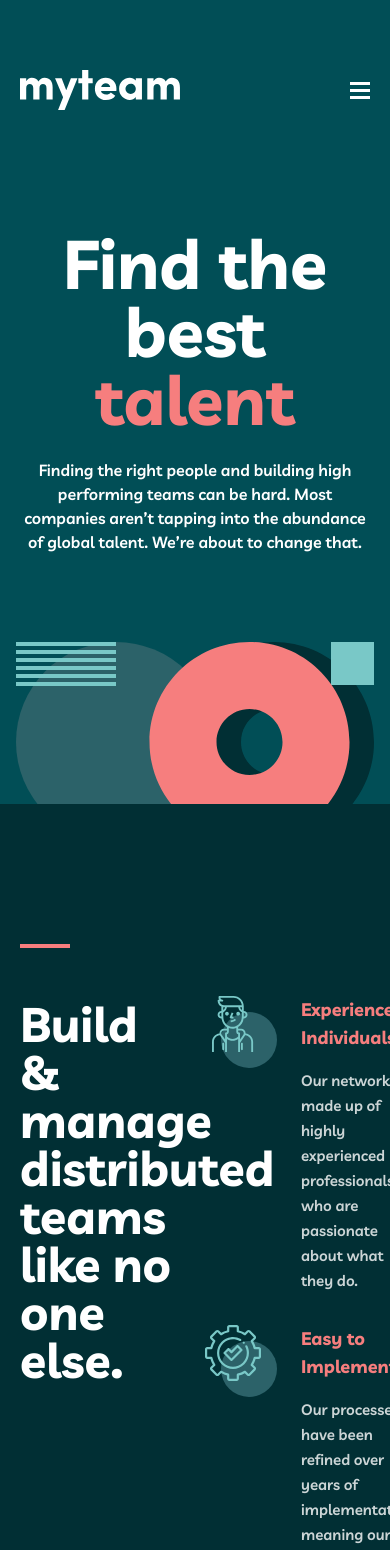
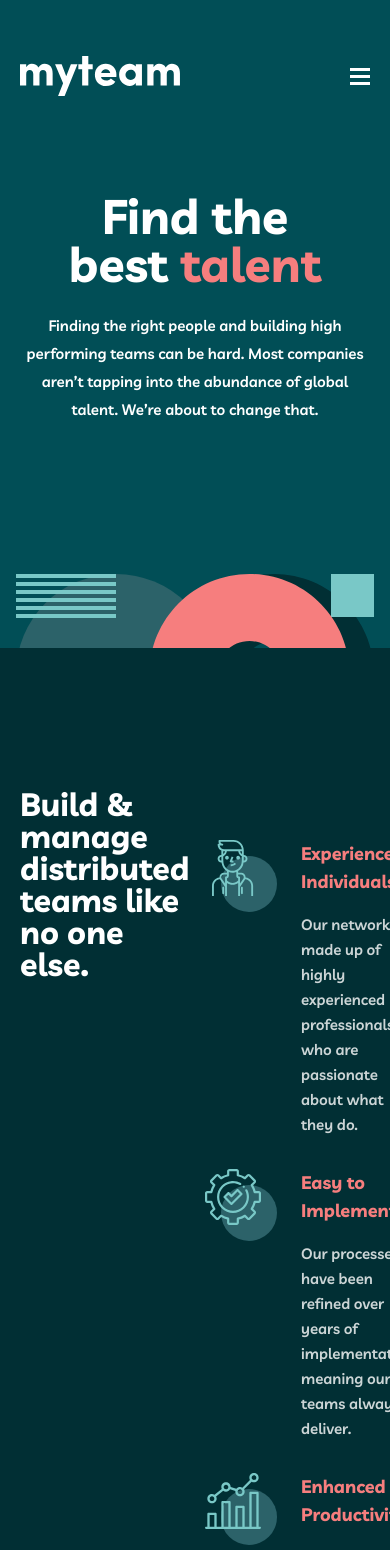
Before and after one commit to YaxyobekUz/my-team, a React (Vite) app: page / in a window 390 px wide. Shown: the top 1550 px of the page. Built offline with nearby package versions, Linux system fonts and the light colour scheme.

Commit message:
header and indexhero optimized all devices

```diff
--- a/src/components/Header.jsx
+++ b/src/components/Header.jsx
@@ -9,7 +9,7 @@ const Header = () => {
     setActive(!active);
   }
   return (
-    <header className='text-white pt-70'>
+    <header className='text-white pt-70 max-730:pt-16 max-540:pt-14 max-370:pt-12'>
       <div className="flex container items-center justify-between">
         {/* logo  */}
         <Link className='rounded-sm focus:outline-offset-4' to='/'>
--- a/src/components/IndexHero.jsx
+++ b/src/components/IndexHero.jsx
@@ -4,15 +4,15 @@ import circleShapes from '../assets/images/circle-shapes.svg'
 
 const IndexHero = () => {
     return (
-        <div className='pt-120 pb-250'>
+        <div className='pt-120 pb-250 max-730:pt-28 max-540:pt-24 max-540:pb-56 max-370:pt-20 max-370:pb-48'>
             <div className="flex items-stretch gap-30px container relative max-730:flex-col max-730:items-center max-730:text-center max-730:gap-6 max-730:text-64 max-730:leading-56">
-                <h1 className="text-100 max-w-635 leading-100 font-bold mr-auto max-1050:text-80 max-1050:leading-88 max-940:text-7xl max-940:w-full max-940:max-w-max max-800:text-68 max-800:leading-68 max-730:m-0">Find the <br /> best <span className="text-primary-light_coral">talent</span></h1>
+                <h1 className="text-100 max-w-635 leading-100 font-bold mr-auto max-1050:text-80 max-1050:leading-88 max-940:text-7xl max-940:w-full max-940:max-w-max max-800:text-68 max-800:leading-68 max-730:m-0 max-730:text-64 max-730:leading-56 max-540:text-6xl max-440:leading-48 max-440:text-5xl max-370:text-40 max-370:leading-40">Find the <br /> best <span className="text-primary-light_coral">talent</span></h1>
                 <div className='flex flex-col max-h-full relative'>
-                    <div className="restangle-shape bg-secondary-rapture_blue max-730:hidden"></div>
-                    <p className="max-w-445 max-940:text-base mt-auto max-730:mt-0">Finding the right people and building high performing teams can be hard. Most companies aren’t tapping into the abundance of global talent. We’re about to change that.</p>
+                    <div className="restangle-shape bg-secondary-rapture_blue"></div>
+                    <p className="max-w-445 max-940:text-base max-940:leading-7 mt-auto max-730:text-15 max-730:mt-0">Finding the right people and building high performing teams can be hard. Most companies aren’t tapping into the abundance of global talent. We’re about to change that.</p>
                 </div>
                 <img width={200} height={200} className='absolute -left-265' src={circleShape} alt="" aria-hidden='true' />
-                <img width={358} height={100} className='flex items-start absolute -bottom-250 right-5 object-cover object-top h-1/2 max-730:right-auto' src={circleShapes} alt="" aria-hidden='true' />
+                <img width={358} height={100} className='flex items-start absolute -bottom-250 right-5 object-cover object-top h-100 max-730:right-auto' src={circleShapes} alt="" aria-hidden='true' />
             </div>
         </div>
     )
--- a/src/index.css
+++ b/src/index.css
@@ -162,7 +162,7 @@ p {
   transition: rotate 150ms linear, transfom 150ms linear, opacity 150ms linear, translate 150ms linear, scale 150ms linear;
 }
 
-.homepage-navbar{
+.homepage-navbar {
   transition: transform 0.3s linear;
 }
 
@@ -193,3 +193,55 @@ p {
 .hamburger-btn_active span:nth-child(3) {
   transform: translateY(0px) rotate(90deg);
 }
+
+@media only screen and (max-width:940px) {
+  h1 {
+    font-size: 72px;
+    line-height: 72px;
+  }
+
+  h2 {
+    font-size: 42px;
+    line-height: 42px;
+  }
+
+  p {
+    font-size: 17px;
+  }
+}
+
+@media only screen and (max-width:800px) {
+  h1 {
+    font-size: 67px;
+    line-height: 67px;
+  }
+
+  h2 {
+    font-size: 37px;
+    line-height: 37px;
+  }
+
+  p {
+    font-size: 16px;
+  }
+}
+
+@media only screen and (max-width:730px) {
+  h1 {
+    font-size: 64px;
+    line-height: 56px;
+  }
+
+  h2 {
+    font-size: 32px;
+    line-height: 32px;
+  }
+
+  p {
+    font-size: 15px;
+  }
+
+  .restangle-shape {
+    display: none;
+  }
+}
--- a/tailwind.config.js
+++ b/tailwind.config.js
@@ -31,8 +31,10 @@ export default {
         '68': '68px',
         '64': '64px',
         '80': '80px',
+        '40': '40px',
         '32': '32px',
         '18': '18px',
+        '15': '15px',
         '13': '13px',
         '10': '10px',
       },
@@ -92,6 +94,7 @@ export default {
         '68': '68px',
         '56': '56px',
         '48': '48px',
+        '40': '40px',
         '25': '25px',
         '18': '18px',
       },
@@ -115,6 +118,10 @@ export default {
       '800': '800px',
       '730': '730px',
       '640': '640px',
+      '540': '540px',
+      '440': '440px',
+      '370': '370px',
+      '340': '340px',
     },
   },
   plugins: [],
```
